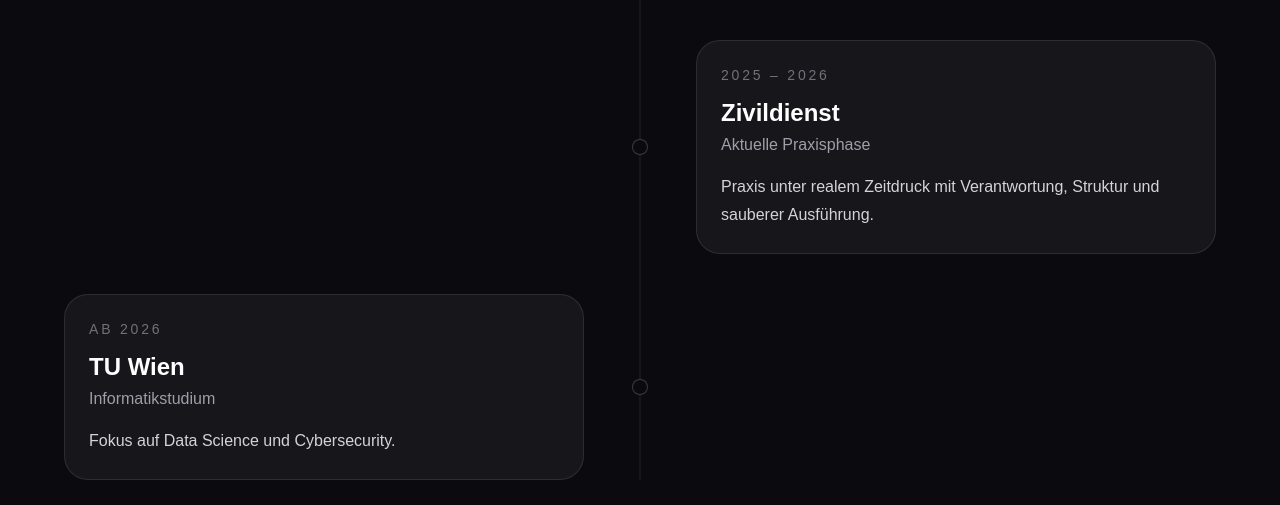
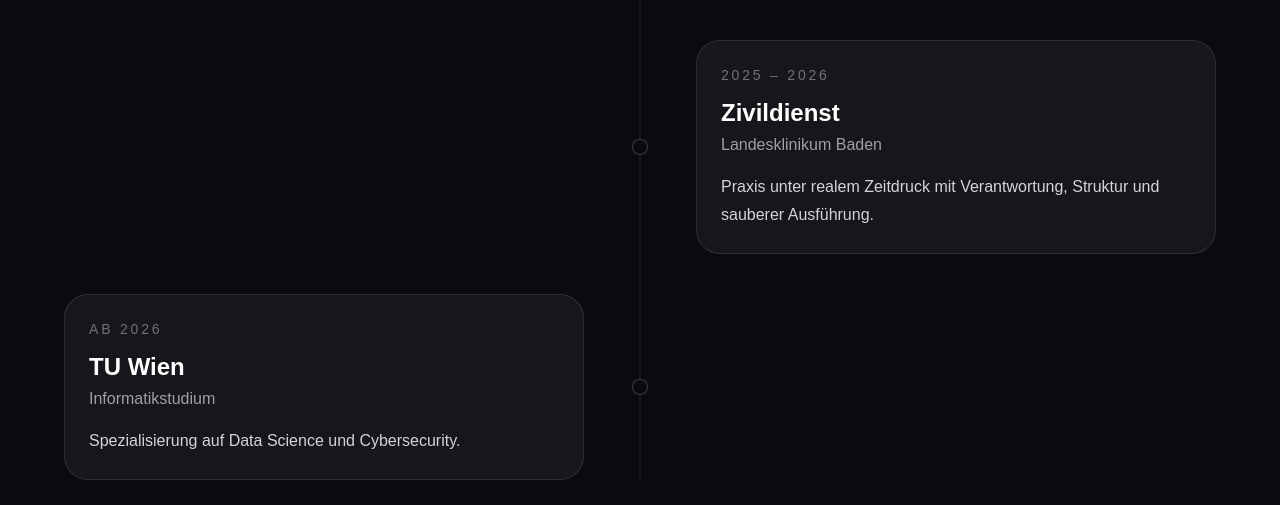
Before and after one commit to Lukas-Oldenburg/Portfolio, a Next.js app: page / in a window 1280 px wide. Shown: the part 2246-2751 px from the top of the page. Built offline with nearby package versions, Linux system fonts and the light colour scheme.

Commit message:
Update page.tsx

```diff
--- a/app/page.tsx
+++ b/app/page.tsx
@@ -39,14 +39,14 @@
   {
     year: '2025 – 2026',
     title: 'Zivildienst',
-    subtitle: 'Aktuelle Praxisphase',
+    subtitle: 'Landesklinikum Baden',
     text: 'Praxis unter realem Zeitdruck mit Verantwortung, Struktur und sauberer Ausführung.',
   },
   {
     year: 'ab 2026',
     title: 'TU Wien',
     subtitle: 'Informatikstudium',
-    text: 'Fokus auf Data Science und Cybersecurity.',
+    text: 'Spezialisierung auf Data Science und Cybersecurity.',
   },
 ];
 
```
